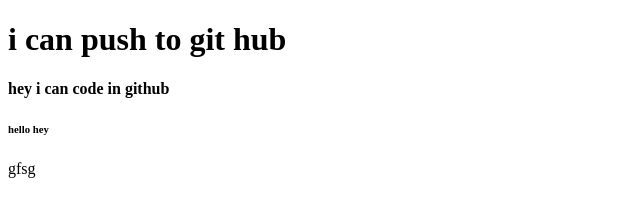
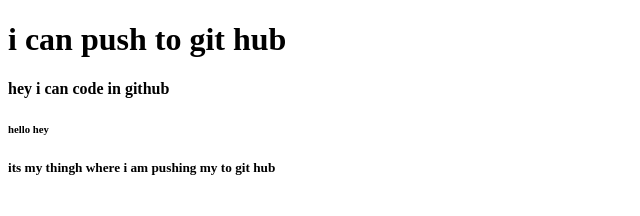
Before and after one commit to minhal4/my-first-repo, a plain HTML site: page index.html in a window 1280 px wide. Shown: the whole page, without its empty margins (0-640 px from the left). Drawn offline with Linux system fonts and the light colour scheme.

Commit message:
jhsfsajh

```diff
--- a/index.html
+++ b/index.html
@@ -9,7 +9,8 @@
     <h1>i can push to git hub</h1>
     <h4>hey i  can code in  github</h4>
     <h6>hello hey</h6>
+    <h5>its my thingh where i am pushing my to git hub</h5>
 
-gfsg
+
 </body>
 </html>
```
